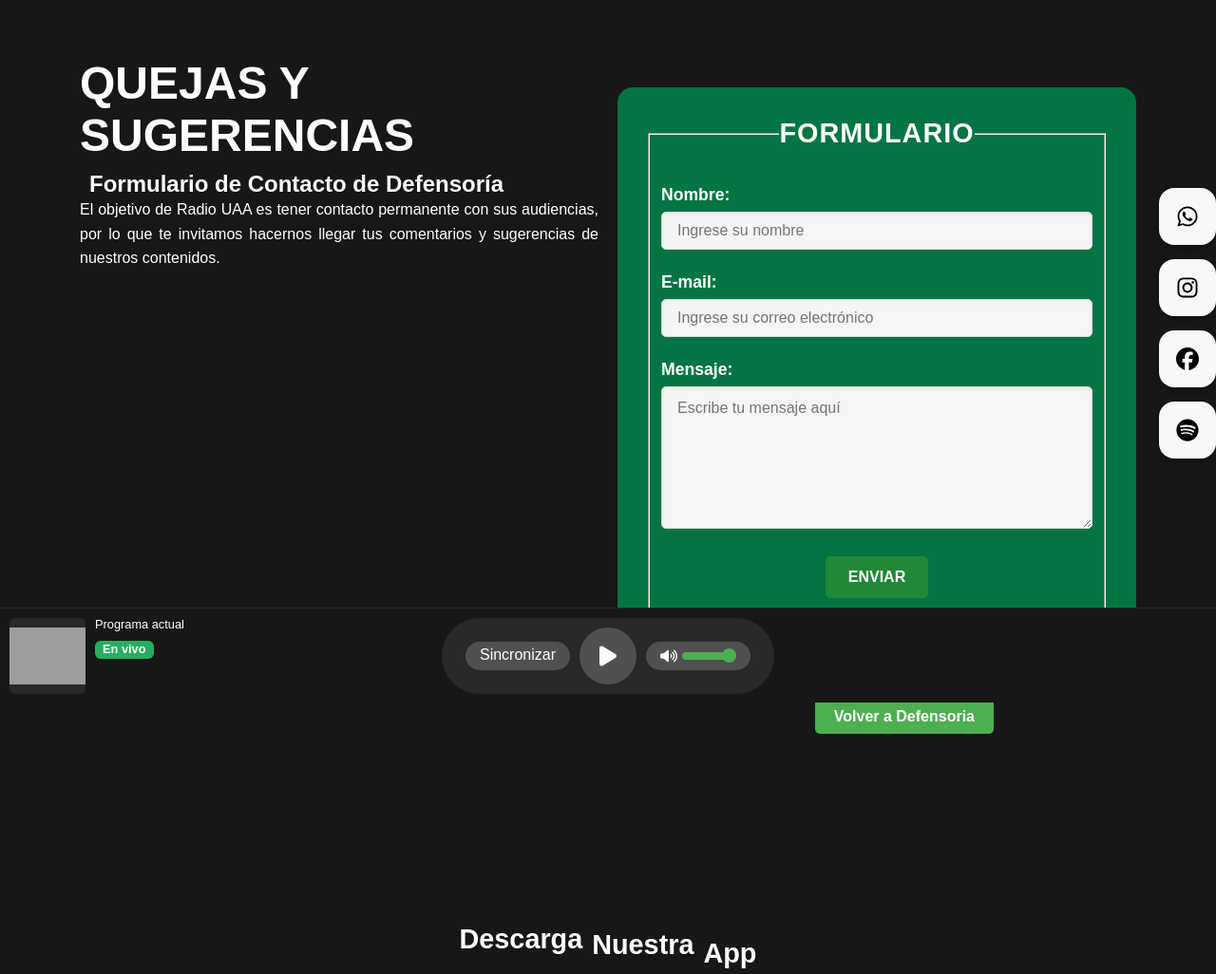
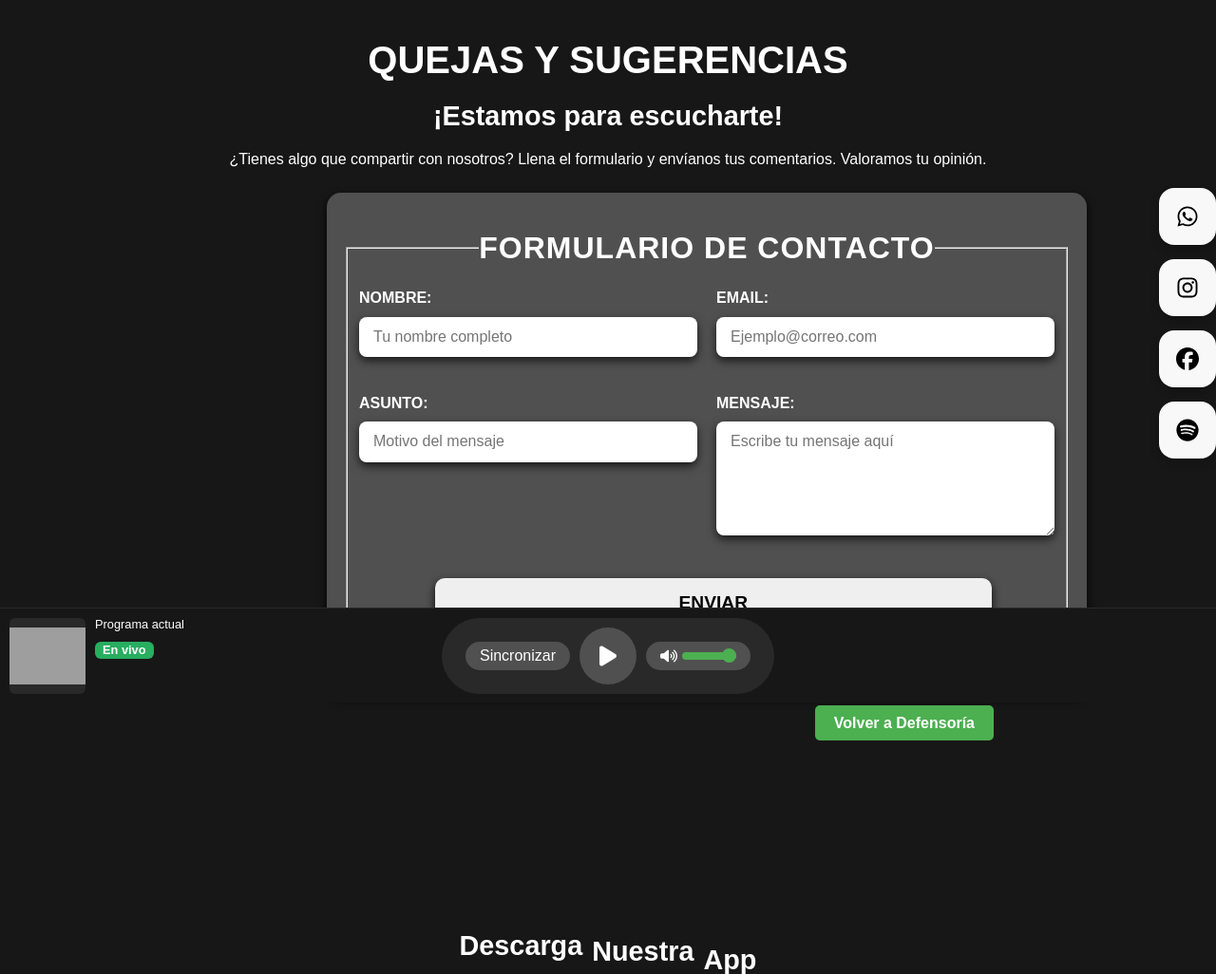
Before and after one commit to Andrew869/RadioUAA, a PHP site: page /quejas-sugerencias in a window 1280 px wide. Shown: the part 60-1086 px from the top of the page at 95% size. Run offline with PHP 8.4, Linux system fonts and the light colour scheme; data that the repository does not hold is empty; grey boxes are pictures that could not be loaded.

Commit message:
rejuste en los estilos y html del formulario de quejas

```diff
--- a/css/defensoria.css
+++ b/css/defensoria.css
@@ -140,124 +140,163 @@
 
 /* Defensoria de la audiencia fin */
 
+
+
 /* Quejas inicio */
 
+/* Container */
 .container-quejas {
+    max-width: 1000px;
+    margin: 40px auto;
+    padding: 20px;
     display: flex;
-    flex-direction: row;
-    align-items: flex-start;
-    gap: 20px;
-    max-width: 1200px;
-    margin: 0 auto;
-    padding: 20px;
+    flex-direction: column;
+    align-items: center;
+    gap: 30px;
+    /* background-color: #ffffff; */
+    border-radius: 15px;
+    /* box-shadow: 0 4px 10px rgba(0, 0, 0, 0.5); */
 }
 
-.izquierda-quejas,
-.derecha-quejas {
-    width: 50%;
+/* Header Section */
+.izquierda-quejas {
+    text-align: center;
+    margin-bottom: 20px;
 }
 
 .izquierda-quejas h1 {
-    font-size: 3rem;
+    font-size: 2.5rem;
+    /* color: #218838; */
+    margin-bottom: 10px;
 }
 
 .izquierda-quejas h2 {
-    font-size: 1.5rem;
-    margin: 0 10px;
+    font-size: 1.8rem;
+    margin-bottom: 15px;
+    /* color: #027543; */
+}
+
+.izquierda-quejas p {
+    font-size: 1rem;
+    line-height: 1.8;
+    /* color: white; */
+}
+
+/* Formulario Section */
+.formulario {
+    width: 100%;
+    max-width: 800px;
+    padding: 40px 20px;
+    margin:  0 280px;
+    /* background: linear-gradient(145deg, #027543, #218838); */
+    border-radius: 15px;
+    /* color: #ffffff; */
+    box-shadow: 0 4px 10px rgba(0, 0, 0, .9);
+}
+
+/* Form Title */
+.formulario legend {
+    font-size: 2rem;
+    text-align: center;
+    margin-bottom: 20px;
+    text-transform: uppercase;
+    font-weight: bold;
+    letter-spacing: 1px;
+}
+
+/* Field Layout */
+.campo-container {
+    display: flex;
+    flex-wrap: wrap;
+    gap: 20px;
+    justify-content: space-between;
+}
+
+.campo {
+    flex: 1 1 calc(50% - 10px);
+    display: flex;
+    flex-direction: column;
+    margin-bottom: 20px;
+}
+
+/* Labels */
+.campo label {
+    font-size: 1rem;
+    font-weight: bold;
+    margin-bottom: 10px;
+    /* color: #ffffff; */
+    text-transform: uppercase;
+}
+
+/* Input Fields */
+.input-group {
+    position: relative;
+    /* color: white; */
+}
+
+.input-group input,
+.input-group textarea {
+    width: 100%;
+    padding: 12px 15px;
+    font-size: 1rem;
+    border: none;
+    border-radius: 8px;
+    /* background-color: #f3eeee; */
+    box-shadow: 0 4px 10px rgba(0, 0, 0, .7);
+    transition: all 0.3s ease;
+    /* color: #d00000; */
+}
+
+.input-group input:focus,
+.input-group textarea:focus {
+    /* outline: none; */
+    /* box-shadow: 0 0 5px #28a745; */
+    /* background-color: #ffffff; */
+}
+
+/* Textarea */
+.campo textarea {
+    resize: vertical;
+    height: 120px;
 
 }
 
-.izquierda-quejas p {
-    text-align: justify;
-    font-size: 1rem;
-    line-height: 1.6;
-
-}
-
-
-
-.formulario {
-    background-color: #027543; /* Seagreen */
-    width: min(60rem, 100%);
-    margin: 2rem auto;
-    padding: 2rem;
-    border-radius: 1rem;
-}
-
-.formulario legend {
-    text-align: center;
-    font-size: 1.8rem;
-    text-transform: uppercase;
-    font-weight: 700;
-    margin-bottom: 2rem;
-    color: #ffffff; /* Blanco */
-    letter-spacing: 1px;
-}
-
-.campo {
-    margin-bottom: 1.5rem;
-}
-
-.campo label {
-    color: #ffffff; /* Blanco */
+/* Submit Button */
+.new-boton-formulario {
+    /* background-color: #28a745; */
+    /* color: #ffffff; */
+    padding: 15px 0;
+    font-size: 1.2rem;
     font-weight: bold;
-    margin-bottom: 0.5rem;
-    display: block;
-    font-size: 1.1rem;
-}
-
-.input-text,
-.campo textarea {
-    width: 100%; /* Ajusta automáticamente al ancho del contenedor */
-    max-width: 500px; /* Ancho máximo controlable */
-    height: 40px; /* Altura estándar */
-    padding: 0.8rem 1rem;
-    border: 1px solid #dcdcdc; /* Gris borde */
-    border-radius: 5px;
-    font-size: 1rem;
-    background-color: #f5f5f5; /* Gris claro */
-    box-shadow: inset 0px 2px 4px rgba(0, 0, 0, 0.05);
-    transition: border-color 0.3s, box-shadow 0.3s;
-}
-
-.input-text:focus,
-.campo textarea:focus {
-    border-color: #218838; /* Verde oscuro */
-    outline: none;
-    box-shadow: 0px 0px 5px #218838;
-}
-
-.campo textarea {
-    height: 150px; /* Altura controlable */
-    resize: vertical; /* Permite redimensionar verticalmente */
-}
-
-.new-boton-formulario {
-    background-color: #218838; /* Verde oscuro */
-    color: #ffffff; /* Blanco */
     border: none;
-    padding: 0.8rem 1.5rem;
-    border-radius: 5px;
-    font-size: 1rem;
-    font-weight: bold;
+    border-radius: 10px;
     cursor: pointer;
     text-transform: uppercase;
-    transition: background-color 0.3s, transform 0.2s;
+    text-align: center;
     display: block;
-    margin: 0 auto;
+    width: 80%;
+    box-shadow: 0 4px 10px rgba(0, 0, 0, .9);
+    transition: background-color 0.3s ease, transform 0.3s ease;
+    margin: 20px 80px;
 }
 
 .new-boton-formulario:hover {
-    background-color: #28a745; /* Verde claro */
+    /* background-color: #218838; */
     transform: scale(1.05);
 }
 
-.new-boton-formulario:active {
-    background-color: #218838; /* Verde oscuro */
-    transform: scale(1);
+/* Responsive Design */
+@media (max-width: 768px) {
+    .campo {
+        flex: 1 1 100%;
+    }
+
+    .formulario {
+        padding: 20px;
+    }
 }
+/* Quejas fin */
 
-/* Quejas inicio */
 
 /* Transparencia inicio */
 /* .texto-transparencia h1{
--- a/pages/contacto.php
+++ b/pages/contacto.php
@@ -35,7 +35,7 @@
 
     <!-- Add your image here -->
     <div class="imagen-container">
-        <img src="/resources/img/IMG_0716.jpg" alt="" />
+        <img src="resources/img/radiouaa.jpg" alt="" />
     </div>
 </div>
 
--- a/pages/quejas-sugerencias.php
+++ b/pages/quejas-sugerencias.php
@@ -1,45 +1,51 @@
-
-<div class="container-quejas">
-    <!-- Columna Izquierda -->
+<!-- <div class="container-quejas"> -->
+    <!-- Header Section -->
     <div class="izquierda-quejas">
         <h1>QUEJAS Y SUGERENCIAS</h1>
-        <h2>Formulario de Contacto de Defensoría</h2>
-        <p>El objetivo de Radio UAA es tener contacto permanente con sus audiencias, por lo que te invitamos hacernos llegar tus comentarios y sugerencias de nuestros contenidos.</p>
+        <h2>¡Estamos para escucharte!</h2>
+        <p>
+        ¿Tienes algo que compartir con nosotros? Llena el formulario y envíanos tus comentarios. Valoramos tu opinión.
+        </p>
     </div>
 
-    <!-- Columna Derecha -->
-    <div class="derecha-quejas">
-        <section>
-            <form class="formulario">
+    <!-- Formulario Section -->
+    <form class="formulario c2">
         <fieldset>
-                    <legend>FORMULARIO</legend>
+            <legend>Formulario de Contacto</legend>
+            <div class="campo-container">
                 <div class="campo">
-                        <label> Nombre: </label>
-                        <input class="input-text" type="text" placeholder="Ingrese su nombre" required>
+                    <label>Nombre:</label>
+                    <div class="input-group">
+                        <input type="text" placeholder="Tu nombre completo" required>
+                    </div>
                 </div>
                 <div class="campo">
-                        <label> E-mail: </label>
-                        <input class="input-text" type="email" placeholder="Ingrese su correo electrónico" required>
+                    <label>Email:</label>
+                    <div class="input-group">
+                    <input type="email" id="email" name="email" placeholder="Ejemplo@correo.com" required>
+                    </div>
                 </div>
                 <div class="campo">
-                        <label> Mensaje: </label>
-                        <textarea class="input-text" placeholder="Escribe tu mensaje aquí" required></textarea>
+                    <label>Asunto:</label>
+                    <div class="input-group">
+                        <input type="text" placeholder="Motivo del mensaje" required>
                     </div>
-
-                    <!-- CAPTCHA de Google reCAPTCHA -->
-                    <div class="g-recaptcha" data-sitekey="TU_SITE_KEY_AQUÍ"></div>
-
-                    <!-- Botón de Enviar -->
-                    <div class="alinear-derecha">
-                        <input class="new-boton-formulario w-sm-100" type="submit" value="Enviar">
                 </div>
-                </fieldset>
-            </form>
-        </section>
+                <div class="campo">
+                    <label>Mensaje:</label>
+                    <div class="input-group">
+                        <textarea placeholder="Escribe tu mensaje aquí" required></textarea>
+                    </div>
                 </div>
             </div>
 
+            <!-- Submit Button -->
+            <button class="new-boton-formulario" type="submit">Enviar</button>
+        </fieldset>
+    </form>
 
+    <!-- Back Button -->
     <div class="button-back">
-    <a href="/defensoria-de-las-audiencias" class="button internal-link">Volver a Defensoria</a>
+        <a href="/defensoria-de-las-audiencias" class="button internal-link">Volver a Defensoría</a>
     </div>
+<!-- </div> -->
```
Also changed, not shown: resources/img/radiouaa.jpg (added). Lines whose indentation alone changed are shown as unchanged.
